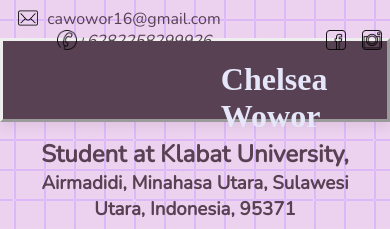
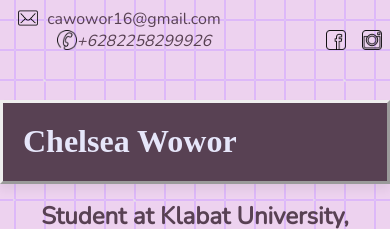
Before and after one commit to chelseawowor/CV, a plain HTML site: page index.html in a window 390 px wide. Shown: the top 229 px of the page. Drawn offline with nearby package versions, Linux system fonts and the light colour scheme; a web font is replaced by a local one.

Commit message:
edited cv_css

```diff
--- a/styles.css
+++ b/styles.css
@@ -118,6 +118,9 @@ a[href$="gallery.html"] {
         float: left!important;
         display: block;
     } */
+    .atas {
+        float: left;
+    }
     .atas span {
         display: none;
     }
```
